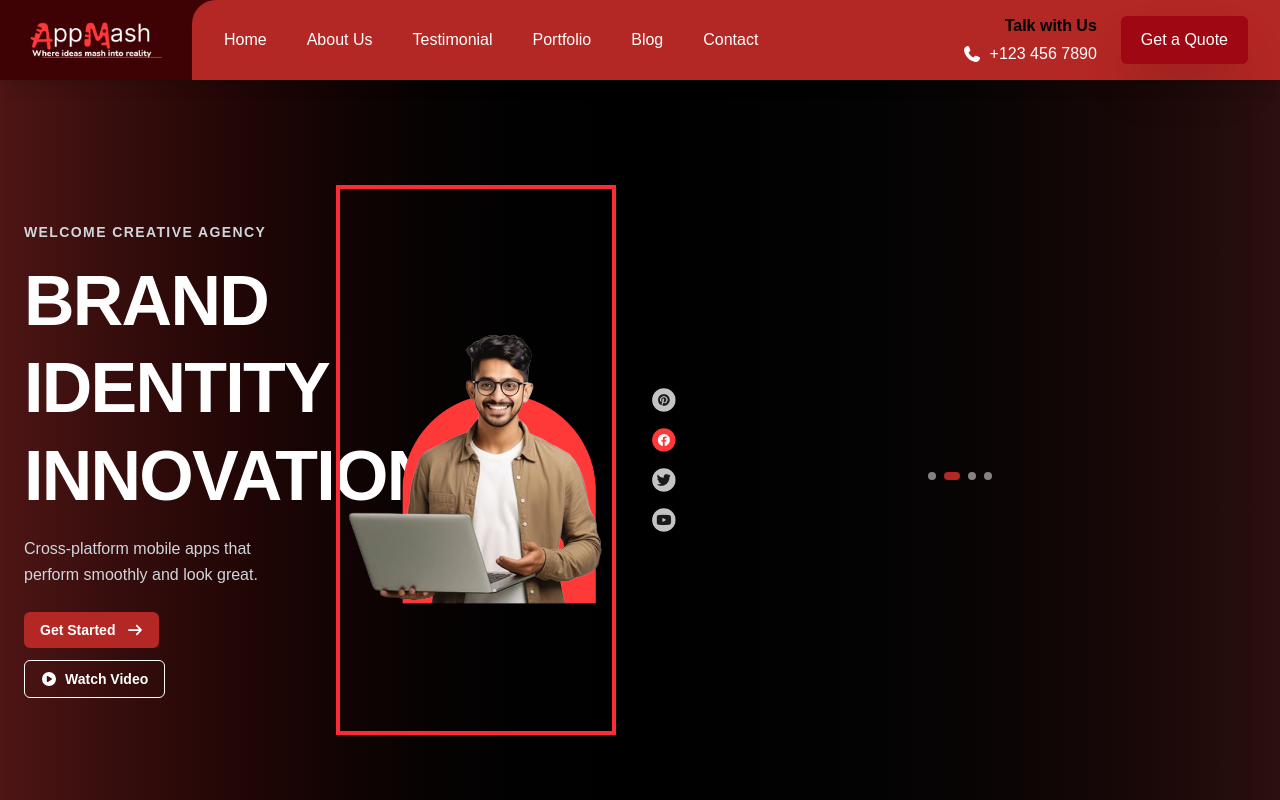
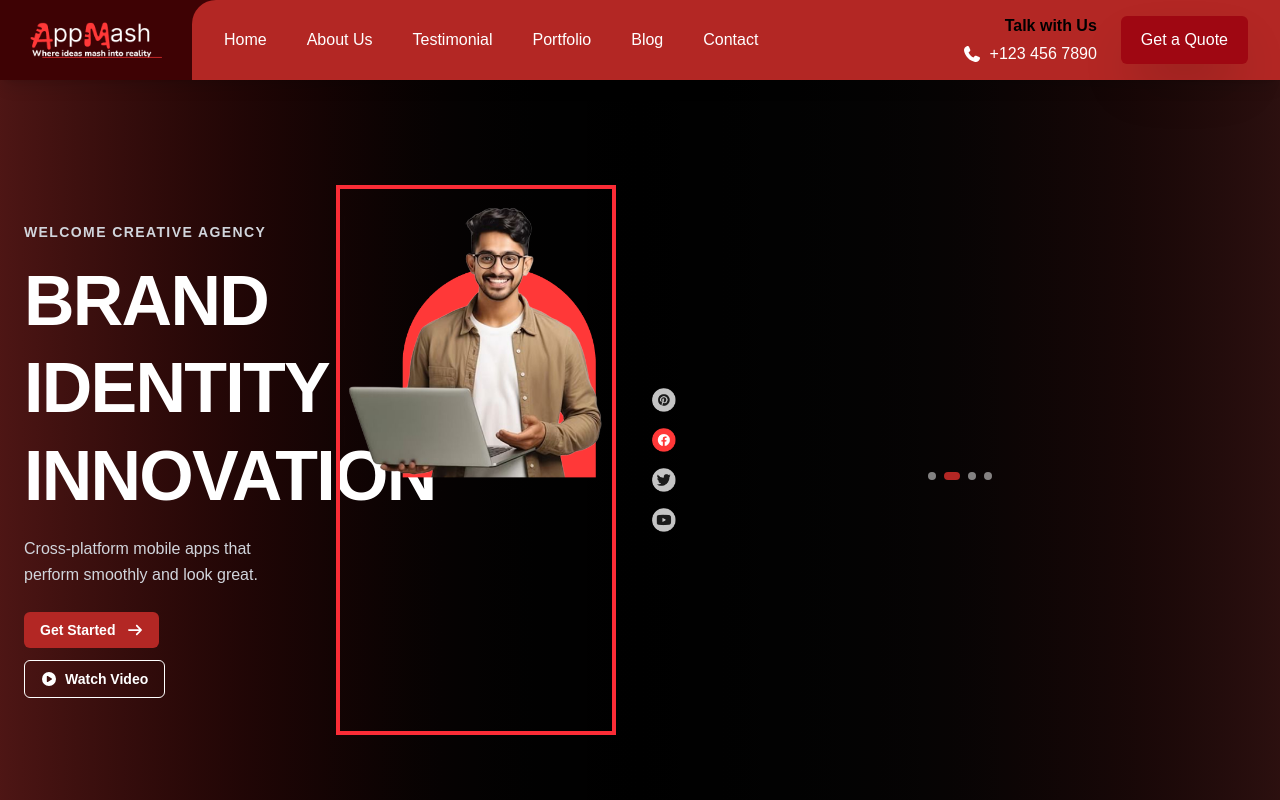
Before and after one commit to Asharkhan468/AppMash-Company-website, a Next.js app: page / in a window 1280 px wide. Shown: the top 800 px of the page. Built offline with nearby package versions, Linux system fonts and the light colour scheme; a web font is replaced by a local one.

Commit message:
SOME CHANGE ADD FOR DEBUGGING

```diff
--- a/app/components/Hero.tsx
+++ b/app/components/Hero.tsx
@@ -513,15 +513,15 @@ export default function HeroCarousel() {
             > */}
 
             <div
-  className="relative w-full max-w-[440px] border-4 border-red-500"
-  style={{ height: "550px" }}
->
+              className="relative w-full max-w-[440px] border-4 border-red-500"
+              style={{ height: "550px" }}
+            >
               <Image
                 src={image}
                 alt={`${title} ${subtitle}`}
-                fill
-                sizes="(max-width: 768px) 100vw, 440px"
-                style={{ objectFit: "contain" }} // object-contain fix
+                width={440}
+                height={550}
+                className="object-contain w-full h-auto"
                 priority
               />
             </div>
```
